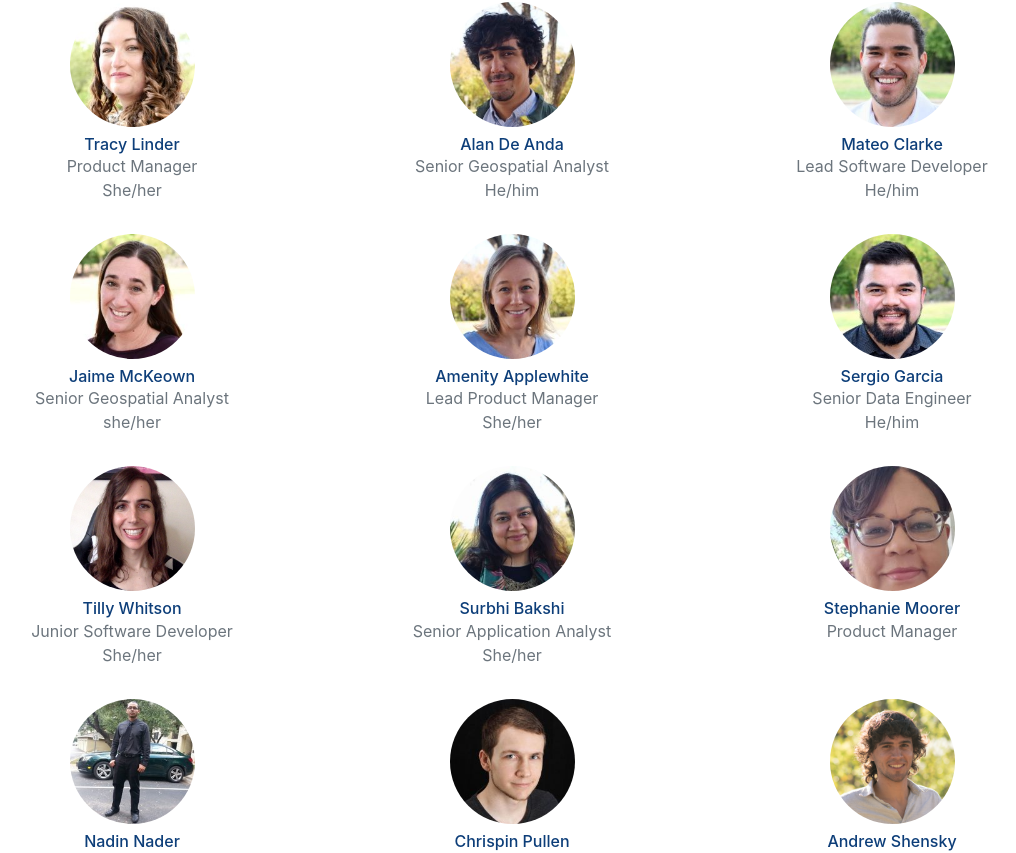
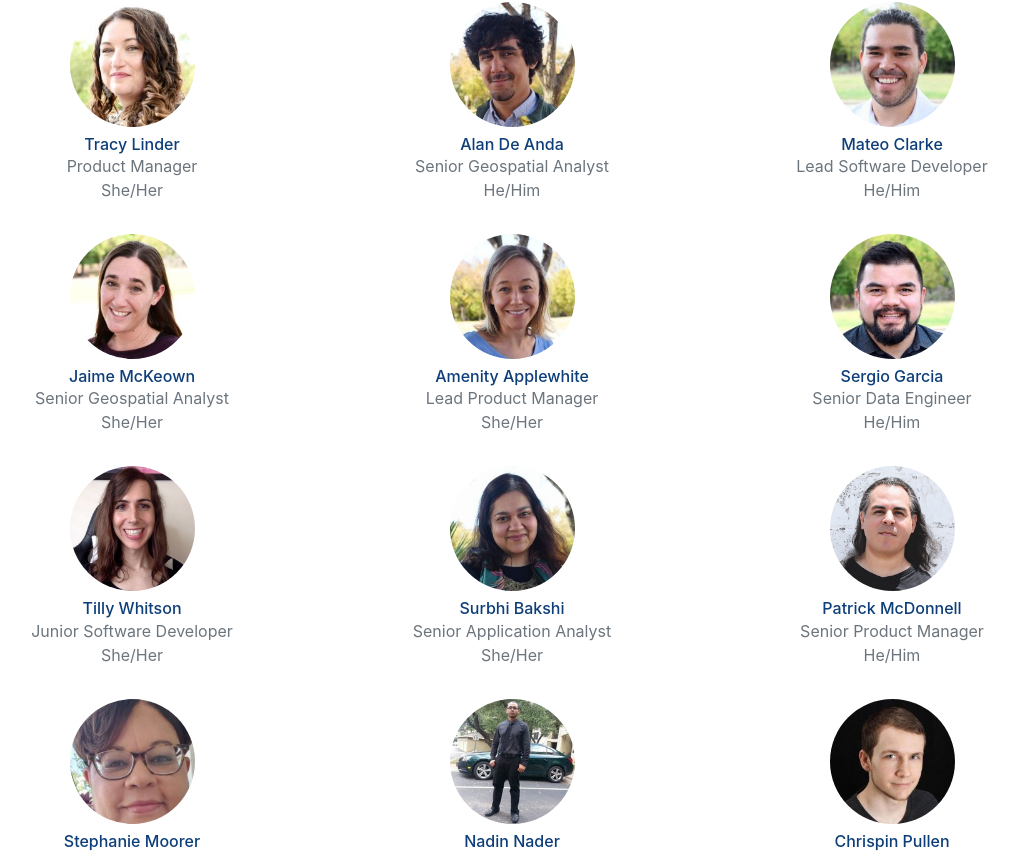
Before and after one commit to cityofaustin/atd-product, a React (Create React App) app: page /about in a window 1280 px wide. Shown: the part 1209-2062 px from the top of the page, without its empty margins (128-1144 px from the left). Built offline with nearby package versions, Linux system fonts and the light colour scheme; no server answers.

Commit message:
add patrick to about page

```diff
--- a/src/views/aboutView/AboutView.jsx
+++ b/src/views/aboutView/AboutView.jsx
@@ -8,68 +8,74 @@ const TEAM_MEMBERS = [
   {
     name: "John Clary",
     title: "Head of Technology",
-    pronouns: "He/him",
+    pronouns: "He/Him",
     src: "assets/headshots/john_clary.jpg",
   },
   {
     name: "Scott Reedy",
-    pronouns: "He/him",
+    pronouns: "He/Him",
     title: "Network Systems Administrator",
     src: "assets/headshots/scott_reedy.jpeg",
   },
   {
     name: "Diana Martin",
     title: "Lead Applications Architect",
-    pronouns: "she/her",
+    pronouns: "She/Her",
     src: "assets/headshots/diana_martin.jpg",
   },
   {
     name: "Tracy Linder",
     title: "Product Manager",
-    pronouns: "She/her",
+    pronouns: "She/Her",
     src: "assets/headshots/tracy_linder.jpeg",
   },
   {
     name: "Alan De Anda",
     title: "Senior Geospatial Analyst",
-    pronouns: "He/him",
+    pronouns: "He/Him",
     src: "assets/headshots/alan_de_anda.jpeg",
   },
   {
     name: "Mateo Clarke",
     title: "Lead Software Developer",
-    pronouns: "He/him",
+    pronouns: "He/Him",
     src: "assets/headshots/mateo_clarke.jpeg",
   },
   {
     name: "Jaime McKeown",
-    pronouns: "she/her",
+    pronouns: "She/Her",
     title: "Senior Geospatial Analyst",
     src: "assets/headshots/jaime_mckeown.jpeg",
   },
   {
     name: "Amenity Applewhite",
-    pronouns: "She/her",
+    pronouns: "She/Her",
     title: "Lead Product Manager",
     src: "assets/headshots/amenity_applewhite.jpeg",
   },
   {
     name: "Sergio Garcia",
     title: "Senior Data Engineer",
-    pronouns: "He/him",
+    pronouns: "He/Him",
     src: "assets/headshots/sergio_garcia.jpeg",
   },
   {
     name: "Tilly Whitson",
     title: "Junior Software Developer",
-    pronouns: "She/her",
+    pronouns: "She/Her",
     src: "assets/headshots/tilly_whitson.jpeg",
   },
   {
     name: "Surbhi Bakshi",
     title: "Senior Application Analyst",
-    pronouns: "She/her",
+    pronouns: "She/Her",
     src: "assets/headshots/surbhi_bakshi.jpeg",
+  },
+  {
+    name: "Patrick McDonnell",
+    title: "Senior Product Manager",
+    pronouns: "He/Him",
+    src: "assets/headshots/patrick_mcdonnell.jpeg",
   },
   {
     name: "Stephanie Moorer",
@@ -80,7 +86,7 @@ const TEAM_MEMBERS = [
   {
     name: "Nadin Nader",
     title: "Senior Application Analyst",
-    pronouns: "he/him",
+    pronouns: "He/Him",
     src: "assets/headshots/nadin_nader.jpeg",
   },
   {
@@ -92,25 +98,25 @@ const TEAM_MEMBERS = [
   {
     name: "Andrew Shensky",
     title: "Senior Geospatial Analyst",
-    pronouns: "he/him",
+    pronouns: "He/Him",
     src: "assets/headshots/andrew_shensky.png",
   },
   {
     name: "Chia Berry",
     title: "Software Developer",
-    pronouns: "she/her",
+    pronouns: "She/Her",
     src: "assets/headshots/chia_berry.png",
   },
   {
     name: "Annie Phan",
     title: "Data Science Intern",
-    pronouns: "she/her",
+    pronouns: "She/Her",
     src: "assets/headshots/annie_phan.jpeg",
   },
   {
     name: "Janet Chu",
     title: "Design Researcher",
-    pronouns: "she/her",
+    pronouns: "She/Her",
     src: "assets/headshots/janet_chu.jpg",
   },
   {
```
Also changed, not shown: public/assets/headshots/patrick_mcdonnell.jpeg (added).
